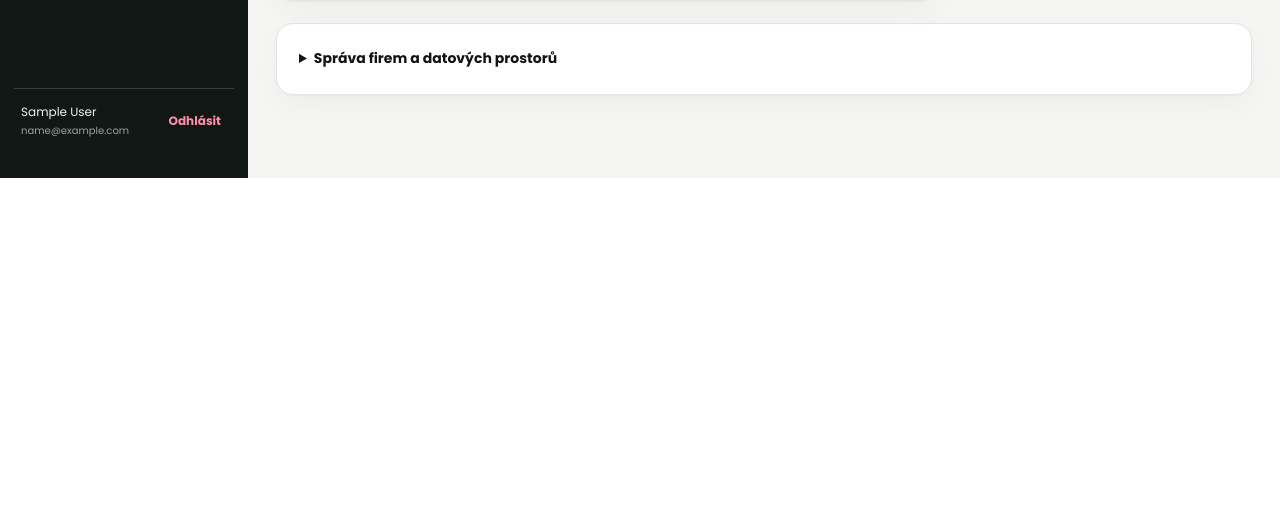
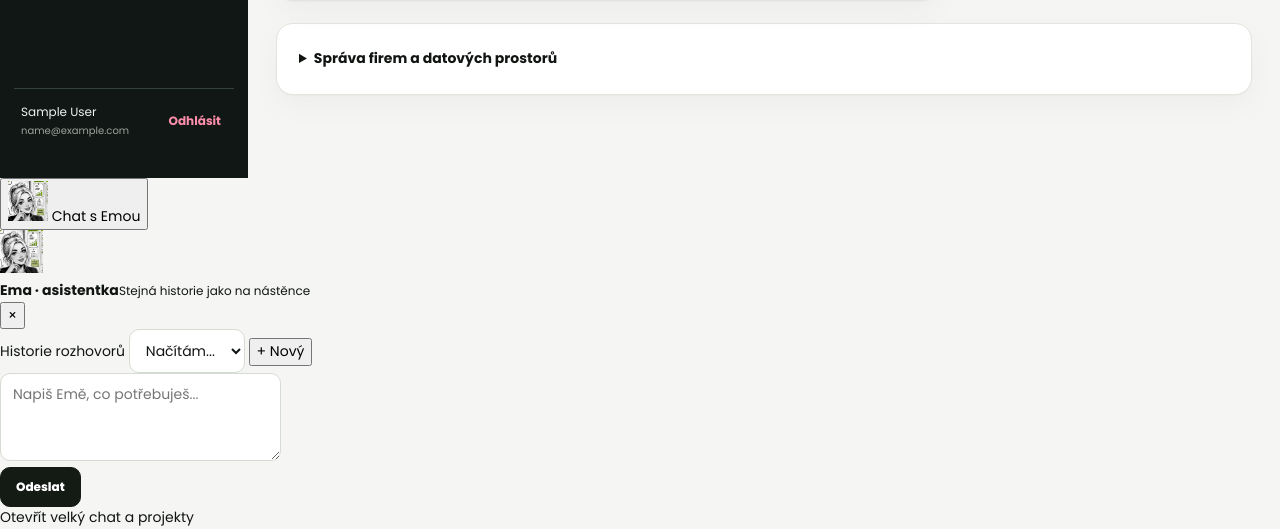
Before and after one commit to soufekladislav/Ema, a Flask app: page / in a window 1280 px wide. Shown: the part 990-1519 px from the top of the page. Before the commit the page ends 1168 px from the top, so only its background shows below. Run offline with Flask 3, Linux system fonts and the light colour scheme; the visitor is signed in with stand-in values (Sample User, id 1); tables that the repository leaves empty hold one stand-in row (values such as "Sample post").

Commit message:
ui(chat): Boban-style fixed global Ema chat drawer on every authenticated page

```diff
--- a/templates/base.html
+++ b/templates/base.html
@@ -24,6 +24,8 @@
   <link rel="stylesheet" href="{{ url_for('static', filename='mail-layout-v13.css') }}">
   <link rel="stylesheet" href="{{ url_for('static', filename='mail-final-v13.css') }}">
   <link rel="stylesheet" href="{{ url_for('static', filename='ops-console-v1.css') }}">
+  <link rel="stylesheet" href="{{ url_for('static', filename='ema-chat-drawer-v1.css') }}">
+  <script src="{{ url_for('static', filename='ema-chat-drawer-v1.js') }}" defer></script>
   <script src="{{ url_for('static', filename='mail-layout-v13.js') }}" defer></script>
   <script src="{{ url_for('static', filename='mail-pager-v11.js') }}" defer></script>
   <link rel="stylesheet" href="{{ url_for('static', filename='mail-actions-v12.css') }}">
@@ -94,6 +96,40 @@
     </main>
   </div>
 </div>
+  <button type="button" class="ema-chat-fab" data-ema-chat-open
+          aria-controls="ema-global-chat" aria-expanded="false"
+          aria-label="Otevřít chat s Emou">
+    <img src="{{ url_for('static', filename='icons/ema-avatar.png') }}" width="40" height="40" alt="">
+    <span>Chat s Emou</span>
+  </button>
+  <div class="ema-chat-backdrop" data-ema-chat-backdrop hidden></div>
+  <aside id="ema-global-chat" class="ema-global-chat" aria-label="Chat s Emou"
+        data-ema-chat-drawer data-csrf="{{ csrf_token() }}"
+        data-project="{{ selected_project.id if selected_project else '' }}" aria-hidden="true">
+    <header class="ema-global-chat-head">
+      <img src="{{ url_for('static', filename='icons/ema-avatar.png') }}" alt="" width="43" height="43">
+      <div><strong>Ema · asistentka</strong><small>Stejná historie jako na nástěnce</small></div>
+      <button type="button" data-ema-chat-close aria-label="Zavřít chat">×</button>
+    </header>
+    <div class="ema-global-chat-controls">
+      <label for="ema-global-chat-thread">Historie rozhovorů</label>
+      <select id="ema-global-chat-thread" data-ema-chat-threads aria-label="Vyber rozhovor">
+        <option value="">Načítám...</option>
+      </select>
+      <button type="button" data-ema-chat-new>+ Nový</button>
+    </div>
+    <div class="ema-global-chat-messages" data-ema-chat-messages aria-live="polite"></div>
+    <form class="ema-global-chat-form" data-ema-chat-form>
+      <label for="ema-global-chat-message" class="sr-only">Zpráva Emě</label>
+      <textarea id="ema-global-chat-message" data-ema-chat-input rows="3" maxlength="4000"
+                placeholder="Napiš Emě, co potřebuješ..." required></textarea>
+      <div class="ema-global-chat-actions">
+        <span data-ema-chat-status role="status"></span>
+        <button type="submit" class="btn primary" data-ema-chat-send>Odeslat</button>
+      </div>
+    </form>
+    <a class="ema-global-chat-main-link" href="{{ url_for('home') }}">Otevřít velký chat a projekty</a>
+  </aside>
   <dialog id="ema-install-dialog" class="ema-install-dialog" aria-labelledby="ema-install-heading">
     <div class="ema-install-dialog-head">
       <h2 id="ema-install-heading">EMA do mobilu</h2>
```
